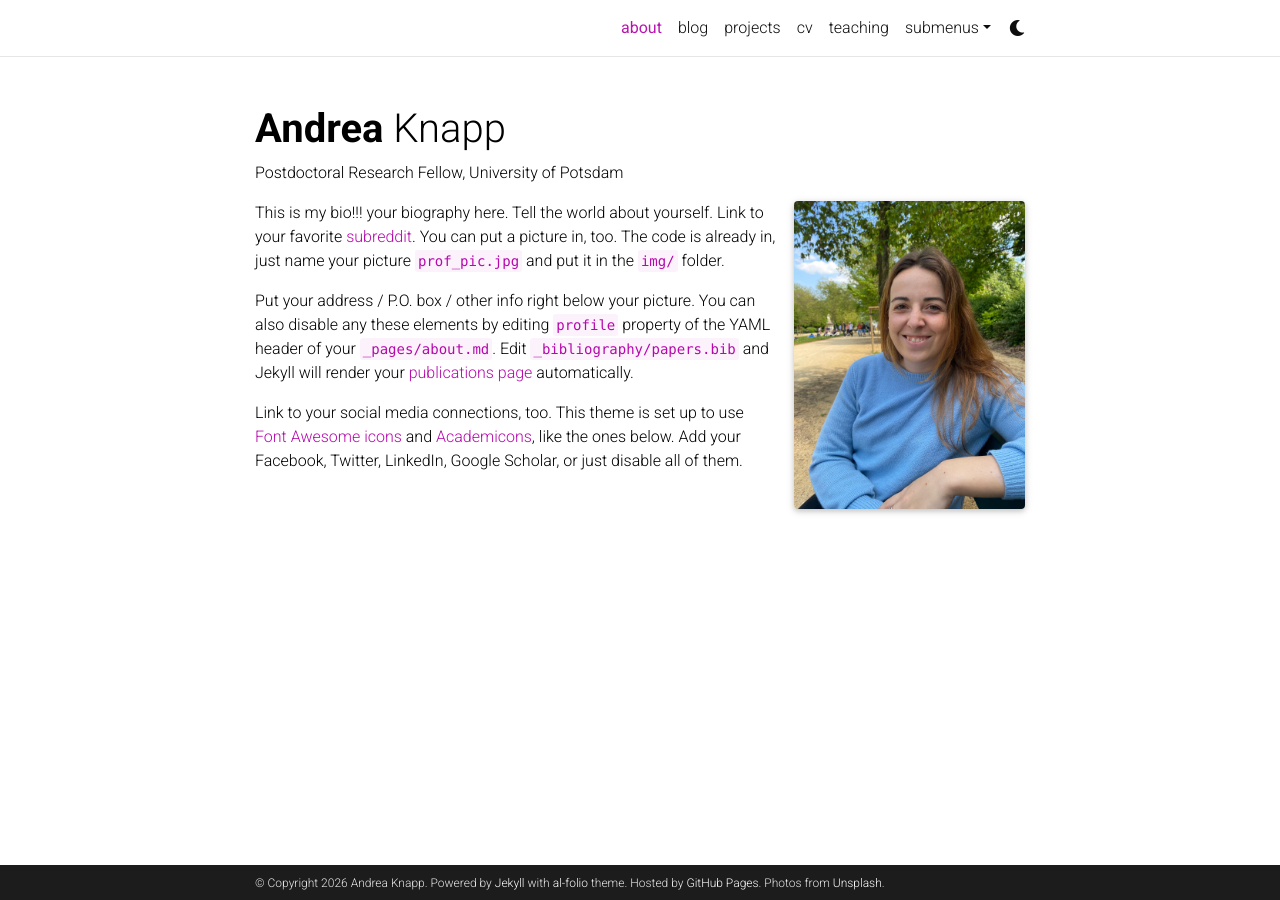
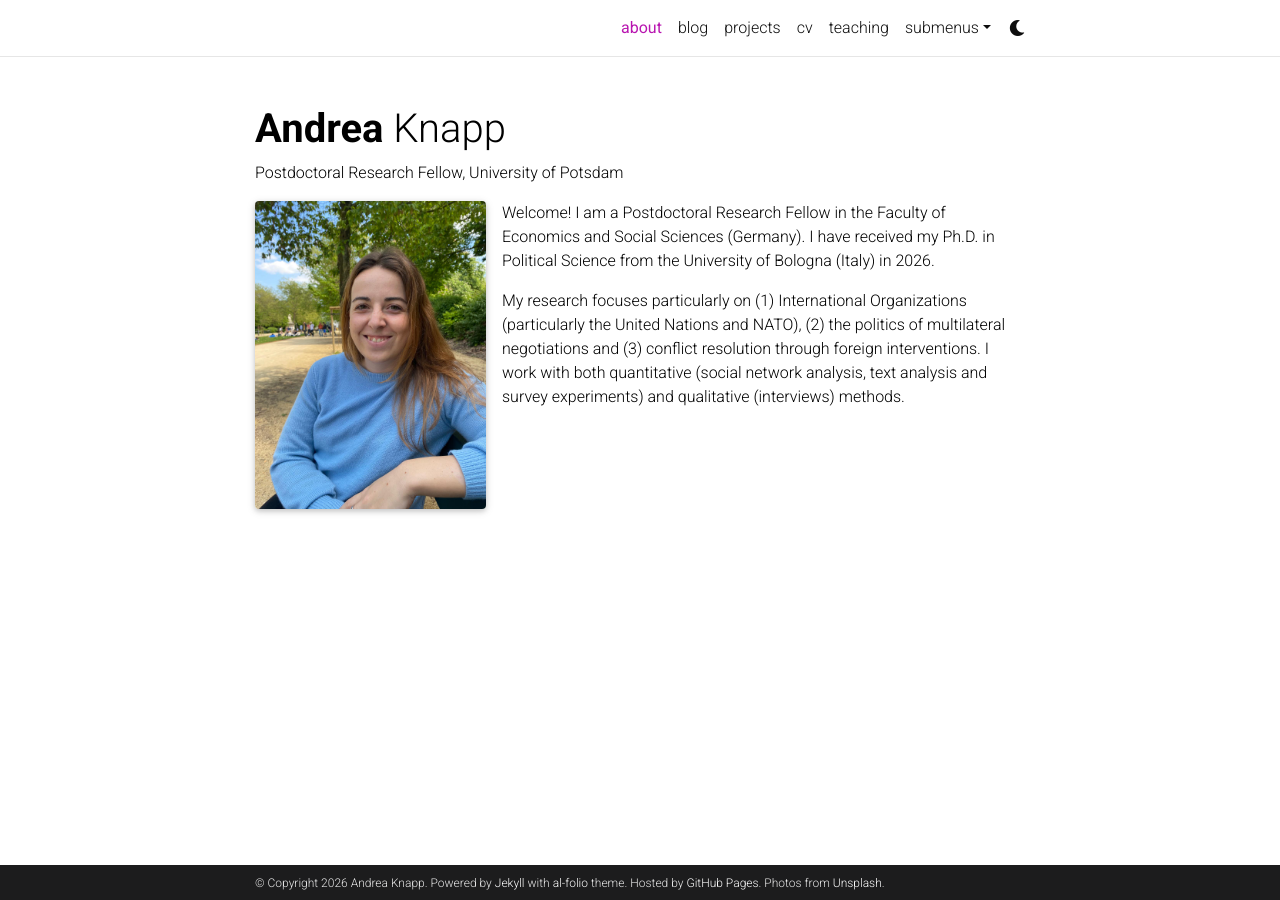
Before and after one commit to andrea-knpp/website, a Jekyll site: the page built from _pages/about.md, in a window 1280 px wide. Built offline with Jekyll 4.4.1, drawn with Linux system fonts in a browser that asks for light colours; full-size pictures stand in for the smaller copies a plugin makes; comment, search, counter and statistics services are not loaded; a style sheet for code colours, icons or effects is not loaded.

Commit message:
Update about.md

```diff
--- a/_pages/about.md
+++ b/_pages/about.md
@@ -5,7 +5,7 @@ permalink: /
 subtitle: Postdoctoral Research Fellow, University of Potsdam
 
 profile:
-  align: right
+  align: left
   image: PHOTO-2026-05-22-10-45-36.jpg
   image_circular: false # crops the image to make it circular
   # address: >
@@ -19,8 +19,6 @@ profile:
 # social: true  # includes social icons at the bottom of the page
 ---
 
-This is my bio!!! your biography here. Tell the world about yourself. Link to your favorite [subreddit](http://reddit.com). You can put a picture in, too. The code is already in, just name your picture `prof_pic.jpg` and put it in the `img/` folder.
+Welcome! I am a Postdoctoral Research Fellow in the Faculty of Economics and Social Sciences (Germany). I have received my Ph.D. in Political Science from the University of Bologna (Italy) in 2026.
 
-Put your address / P.O. box / other info right below your picture. You can also disable any these elements by editing `profile` property of the YAML header of your `_pages/about.md`. Edit `_bibliography/papers.bib` and Jekyll will render your [publications page](/al-folio/publications/) automatically.
-
-Link to your social media connections, too. This theme is set up to use [Font Awesome icons](http://fortawesome.github.io/Font-Awesome/) and [Academicons](https://jpswalsh.github.io/academicons/), like the ones below. Add your Facebook, Twitter, LinkedIn, Google Scholar, or just disable all of them.
+My research focuses particularly on (1) International Organizations (particularly the United Nations and NATO), (2) the politics of multilateral negotiations and (3) conflict resolution through foreign interventions. I work with both quantitative (social network analysis, text analysis and survey experiments) and qualitative (interviews) methods.
```
